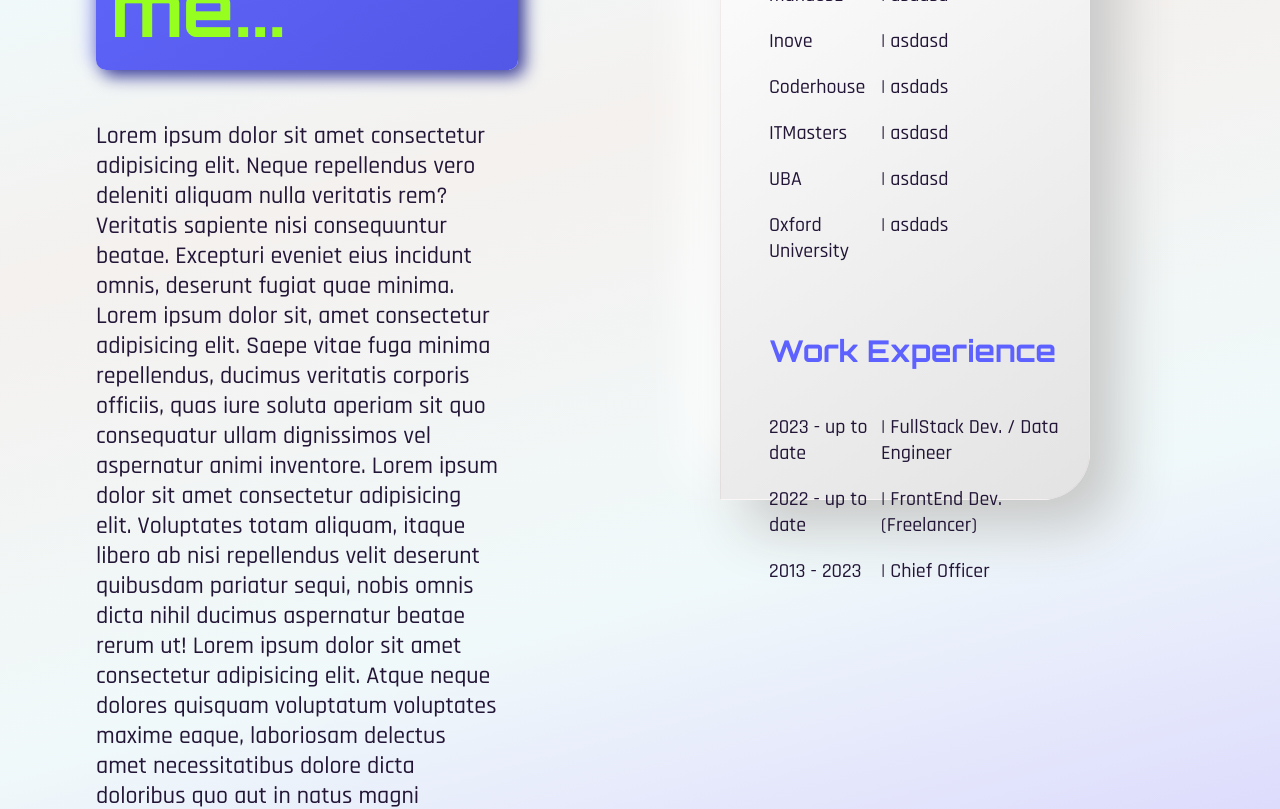
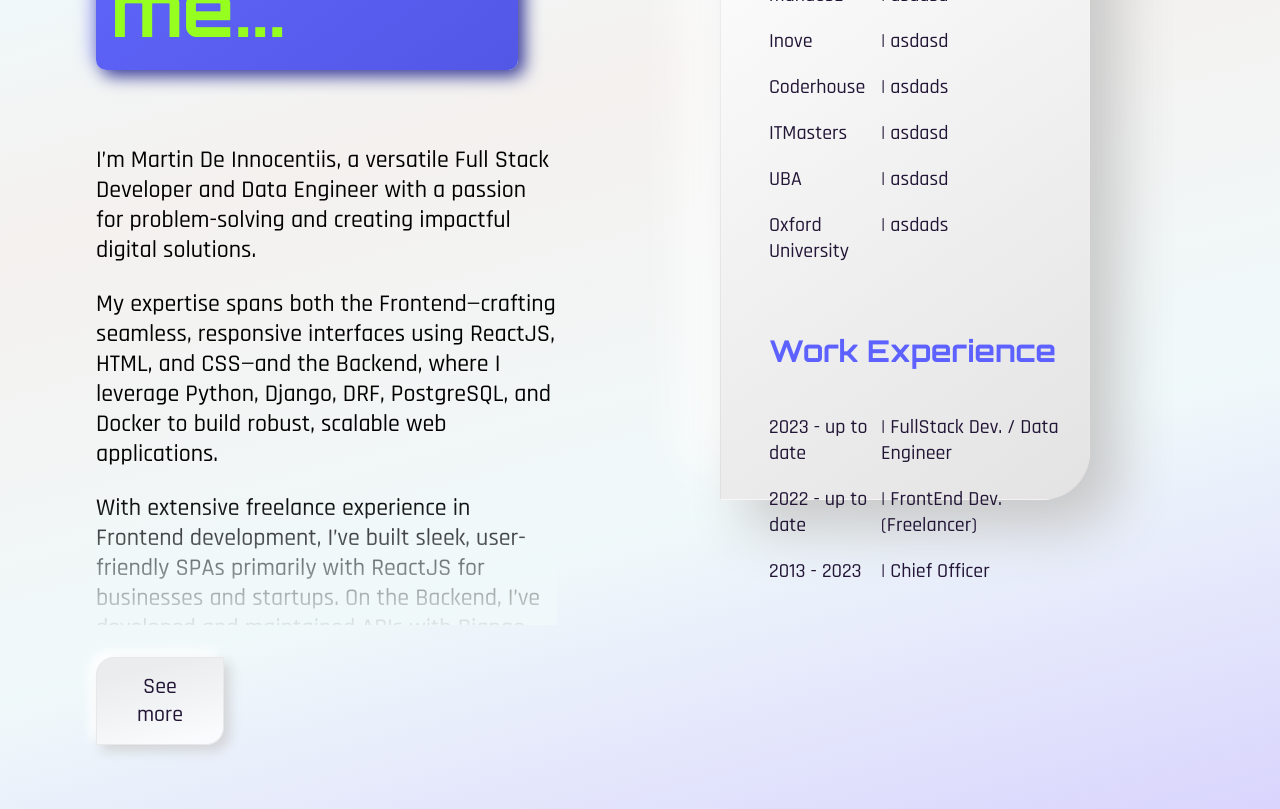
Before and after one commit to MartinDeInnocentiis/personal_portfolio, a React (Vite) app in the folder frontend/: page /about in a window 1280 px wide. Shown: the part 360-1169 px from the top of the page. Built offline with nearby package versions, Linux system fonts and the light colour scheme.

Commit message:
Adding some buttons and design changes

```diff
--- a/frontend/src/components/BackgroundCard/BackgroundCard.css
+++ b/frontend/src/components/BackgroundCard/BackgroundCard.css
@@ -1,6 +1,6 @@
 .background-card {
     display: block;
-    margin: 0rem 1.5rem;
+    margin: 0rem 0rem;
     background-color: rgba(255, 255, 255, 0.555);
     background: linear-gradient(165deg, #ffffffd2 0% 10%, rgba(255, 255, 255, 0.555) 90%);
 
@@ -39,13 +39,13 @@
 
 .background-card-description-container {
     height: 78%;
-    padding: 1% 5%;
+    padding: 1% 7%;
     box-sizing: border-box;
 }
 
 .background-card-description {
     font-weight: 500;
-    font-size: 1.3rem;
+    font-size: 1.17rem;
     font-family: "Rajdhani", sans-serif;
-    color: #555;
+    color: #7f7d96;
 }
--- a/frontend/src/components/SliderCards/SliderCards.css
+++ b/frontend/src/components/SliderCards/SliderCards.css
@@ -13,7 +13,9 @@
     position: relative;
     width: 100%;
     height: 90%;
-    margin-left: -17.5%;
+
+    margin-left: -17%;
+
     perspective: 1500px;
     justify-content: center;
     align-items: center;
@@ -34,11 +36,14 @@
     z-index: 2;
     filter: blur(0);
     opacity: 1;
+    border-radius: 27px 0 27px 0;
     transform: translateX(-50%) translateZ(0);
+    transition: all .3s ease-in-out;
 }
 
-.slide.active:hover{
+.slide.active:hover {
     transform: scale(1.05) !important;
+    box-shadow: 0 12px 24px rgba(0, 0, 0, 0.103);
 }
 
 .arrows-container {
@@ -48,27 +53,34 @@
     justify-content: center;
     align-items: center;
     z-index: 3;
-    margin-top: 5rem;
+    margin-top: 7rem;
 }
 
-.left-arrow, .right-arrow {
+.left-arrow,
+.right-arrow {
     font-size: 2.5rem;
     color: #221536;
     cursor: pointer;
     background: rgba(0, 0, 0, 0);
     border: none;
-    padding: .5%;
+    padding: .01% .5% .25% .5%;
     margin: 0 8%;
-    transition: all .2s ease;
+    transition: all .2s ease-in-out;
 }
 
-.left-arrow:hover, .right-arrow:hover{
-    color:#5C61FF;
+.left-arrow:hover,
+.right-arrow:hover {
+    color: #5C61FF;
     scale: 1.1;
+    border-radius: 8px;
+    background: #d4d1f7;
+    box-shadow: 15px 15px 40px #b9b7d7,
+        -15px -15px 40px #fbf7ff;
 }
 
 
-.left-arrow:focus, .right-arrow:focus {
+.left-arrow:focus,
+.right-arrow:focus {
     outline: none;
 }
 
@@ -81,7 +93,8 @@
     height: 20%;
     margin-top: 10rem;
     font-size: 3.3rem;
-    color: #221536; /*#96FF1F*/
+    color: #221536;
+    /*#96FF1F*/
     font-family: "Orbitron", sans-serif;
     font-optical-sizing: auto;
     display: flex;
@@ -93,11 +106,13 @@
 
     font-weight: bold;
     white-space: nowrap;
-    opacity: 0; /* Inicialmente oculto */
+    opacity: 0;
+    /* Inicialmente oculto */
 }
 
 .background-text.animate {
-    opacity: 1; /* Mostrar cuando esté en pantalla */
+    opacity: 1;
+    /* Mostrar cuando esté en pantalla */
 }
 
 .background-text.animate span {
@@ -113,39 +128,51 @@
 .background-text.animate span:nth-child(1) {
     animation-delay: 0s;
 }
+
 .background-text.animate span:nth-child(2) {
     animation-delay: 0.1s;
 }
+
 .background-text.animate span:nth-child(3) {
     animation-delay: 0.2s;
 }
+
 .background-text.animate span:nth-child(4) {
     animation-delay: 0.3s;
 }
+
 .background-text.animate span:nth-child(5) {
     animation-delay: 0.4s;
 }
+
 .background-text.animate span:nth-child(6) {
     animation-delay: 0.5s;
 }
+
 .background-text.animate span:nth-child(7) {
     animation-delay: 0.6s;
 }
+
 .background-text.animate span:nth-child(8) {
     animation-delay: 0.7s;
 }
+
 .background-text.animate span:nth-child(9) {
     animation-delay: 0.8s;
 }
+
 .background-text.animate span:nth-child(10) {
     animation-delay: 0.9s;
 }
+
 .background-text.animate span:nth-child(11) {
     animation-delay: 1s;
 }
+
 .background-text.animate span:nth-child(12) {
     animation-delay: 1.1s;
 }
+
 .background-text.animate span:nth-child(13) {
     animation-delay: 1.2s;
 }
@@ -154,6 +181,7 @@
     from {
         opacity: 0;
     }
+
     to {
         opacity: 1;
     }
--- a/frontend/src/components/SliderCards/SliderCards.jsx
+++ b/frontend/src/components/SliderCards/SliderCards.jsx
@@ -5,16 +5,14 @@ import BackgroundCard from '../BackgroundCard/BackgroundCard';
 
 const SliderCards = () => {
     const slidesData = [
-        { title: 'Card 1', description: 'Description of Card 1' },
-        { title: 'Frontend Developer', description: 'Description of Card 2' },
-        { title: 'Backend Developer', description: 'Description of Card 3' },
-        { title: 'Full Stack Developer', description: 'Description of Card 4' },
-        { title: 'Data Engineer', description: 'Description of Card 5' },
-        { title: 'Cloud Engineer', description: 'Description of Card 6' },
-        { title: 'Card 7', description: 'Description of Card 7' }
+        { title: 'Frontend Developer', description: 'Creating responsive and interactive user interfaces with ReactJS, or NextJS is my forte. I bring concepts to life with HTML, CSS, and JavaScript, using Zustand - Redux for effective state management and streamlined user experiences, while maintaining a clean, well-structured designs.' },
+        { title: 'Backend Developer', description: 'Specialized in Python, Django, and Flask, I develop robust APIs with DRF and ensure smooth backend operations. I’m experienced in Docker, PostgreSQL, and integrating Swagger for API documentation, ensuring secure and scalable systems.' },
+        { title: 'Full Stack Developer', description: 'I build end-to-end web applications, seamlessly integrating the frontend and backend. Using Django, DRF, ReactJS, NextJS, and Redux, I deliver scalable and dynamic solutions. Skilled in Python, Docker, and managing databases, I ensure smooth deployments and performance.' },
+        { title: 'Data Engineer', description: 'With a focus on Python, GCP, and big data tools like Spark and Dask, I orchestrate complex ETL processes. Proficient in Numpy, Pandas, and workflow automation, I deliver efficient and optimized data pipelines for large-scale operations.' },
+        { title: 'Cloud Engineer', description: 'Leveraging the power of GCP and AWS, I deploy and manage scalable cloud infrastructures. From setting up VMs, VPCs, and databases to automating tasks with Terraform, Cloud Functions, and CI/CD pipelines, I ensure secure and efficient cloud solutions.' }
     ];
 
-    const [active, setActive] = useState(3);
+    const [active, setActive] = useState(2);
 
     useEffect(() => {
         const target = document.querySelector(".background-text");
--- a/frontend/src/screens/AboutScreen/AboutScreen.css
+++ b/frontend/src/screens/AboutScreen/AboutScreen.css
@@ -37,6 +37,8 @@
         -6px -6px 17px #8288ff73;
 }
 
+
+/*
 .about-h3 {
     font-family: "Rajdhani", sans-serif;
     font-weight: 500;
@@ -44,6 +46,73 @@
     width: 70%;
     color: #221536;
 }
+*/
+
+.about-h3 {
+    font-family: "Rajdhani", sans-serif;
+    font-weight: 500;
+    font-size: 24px;
+    width: 80%;
+    color: #221536;
+    max-height: 62vh;
+    overflow: hidden;
+    position: relative;
+    transition: max-height 0.5s ease;
+  }
+
+  .about-h3.collapsed {
+    max-height: 63vh;
+    color: rgba(0, 0, 0, 1);
+  }
+
+  .about-h3.expanded {
+    max-height: none;
+    color: rgba(0, 0, 0, 1);
+  }
+
+  .about-h3.collapsed::after {
+    content: '';
+    position: absolute;
+    bottom: 0;
+    left: 0;
+    right: 0;
+    height: 130px;
+    background: linear-gradient(to bottom, rgba(255, 255, 255, 0), #f0f9fa 108%);
+    pointer-events: none;
+  }
+
+
+.read-more-button {
+    color: #221536;
+    font-family: "Rajdhani", sans-serif;
+    padding: 0.7em 1.3em;
+    font-size: 22px;
+    font-weight: 500;
+    border-radius: 18px 0 18px 0;
+    background: linear-gradient(165deg, #e8e8e8bb 0% 20%, #fffefebb 90%);
+    cursor: pointer;
+    width: 10vw;
+    border: 1px solid #e8e8e8;
+    margin-top: 2rem;
+    transition: all 0.3s ease;
+    box-shadow: 6px 6px 12px #c5c5c5a9, -6px -6px 12px #ffffff;
+  }
+
+  .read-more-button:hover {
+    color: #5C61FF;
+    background: linear-gradient(165deg, #f0ededbb 0% 20%, #fffefedc 100%);
+  }
+
+  .read-more-button:active {
+    color: #5C61FF;
+    box-shadow: inset 4px 4px 12px #c5c5c5, inset -4px -4px 12px #ffffff;
+  }
+
+  .read-more-button:focus {
+    outline: none;
+  }
+
+
 
 .about-container3 {
     display: flex;
--- a/frontend/src/screens/AboutScreen/AboutScreen.jsx
+++ b/frontend/src/screens/AboutScreen/AboutScreen.jsx
@@ -1,16 +1,52 @@
+import { useState } from 'react';
 import './AboutScreen.css'
 
 const AboutScreen = () => {
+    const [isExpanded, setIsExpanded] = useState(false);
+
+    const toggleReadMore = () => {
+        setIsExpanded(!isExpanded);
+    };
+
+
     return (
         <div className='about-general-container'>
 
             <div className='about-container1'>
                 <h1 className='about-h1'> About me... </h1>
-                <h3 className='about-h3'>Lorem ipsum dolor sit amet consectetur adipisicing elit. Neque repellendus vero deleniti aliquam nulla veritatis rem? Veritatis sapiente nisi consequuntur beatae. Excepturi eveniet eius incidunt omnis, deserunt fugiat quae minima.
-                    Lorem ipsum dolor sit, amet consectetur adipisicing elit. Saepe vitae fuga minima repellendus, ducimus veritatis corporis officiis, quas iure soluta aperiam sit quo consequatur ullam dignissimos vel aspernatur animi inventore.
-                    Lorem ipsum dolor sit amet consectetur adipisicing elit. Voluptates totam aliquam, itaque libero ab nisi repellendus velit deserunt quibusdam pariatur sequi, nobis omnis dicta nihil ducimus aspernatur beatae rerum ut!
-                    Lorem ipsum dolor sit amet consectetur adipisicing elit. Atque neque dolores quisquam voluptatum voluptates maxime eaque, laboriosam delectus amet necessitatibus dolore dicta doloribus quo aut in natus magni quaerat sint.
-                </h3>
+                <div className={`about-h3 ${isExpanded ? 'expanded' : 'collapsed'}`}>
+                    <p>
+                        I’m Martin De Innocentiis, a versatile Full Stack Developer and Data Engineer with a passion for problem-solving and creating impactful digital solutions.
+                    </p>
+
+                    <p>
+                        My expertise spans both the Frontend—crafting seamless, responsive interfaces using ReactJS, HTML, and CSS—and the Backend, where I leverage Python, Django, DRF, PostgreSQL, and Docker to build robust, scalable web applications.
+                    </p>
+
+                    <p>
+                        With extensive freelance experience in Frontend development, I’ve built sleek, user-friendly SPAs primarily with ReactJS for businesses and startups. On the Backend, I’ve developed and maintained APIs with Django and DRF, managing everything from API Views to PostgreSQL integration, and successfully deployed full-stack projects to AWS using EC2 and RDS.
+                    </p>
+
+                    <p>
+                        As a Data Engineer, I specialize in orchestrating complex ETL processes with Python and GCP tools, ensuring data pipelines are efficient and reliable. My proficiency in Cloud Computing, particularly in Google Cloud Platform (GCP), includes creating and managing virtual machines, SQL databases, VPCs, IAM, BigQuery, Cloud Storage, and infrastructure automation with Terraform. I’ve implemented CI/CD pipelines utilizing GitHub Actions, Docker, and GCP Artifact Registry, and automated deployments with Cloud Functions, Cloud Run, and Cloud Scheduler.
+                    </p>
+
+
+                    <p>
+                        I take a detail-oriented approach to my work, always striving to view projects from the client or end-user's perspective. My programming logic and mastery of OOP principles allow me to write clean, modular, and efficient code. I’m constantly seeking to refine my skill set, stay ahead of the latest tech trends, and take on new challenges.
+                    </p>
+
+                    <p>
+                        Beyond my professional life, I’ve been practicing martial arts for many years. This journey has instilled in me a strong sense of discipline, focus, and mental resilience—qualities I bring into every challenge I take on.
+                    </p>
+
+                    <p>
+                        Above all, I’m a team player, adaptable to changing environments, and passionate about delivering high-quality results.
+                    </p>
+                </div>
+                <button className='read-more-button' onClick={toggleReadMore}>
+                    {isExpanded ? 'See less' : 'See more'}
+                </button>
             </div>
 
             <div className='about-container2'>
```
Also changed, not shown: 1 other file (tests, documents, lock files or other folders).
